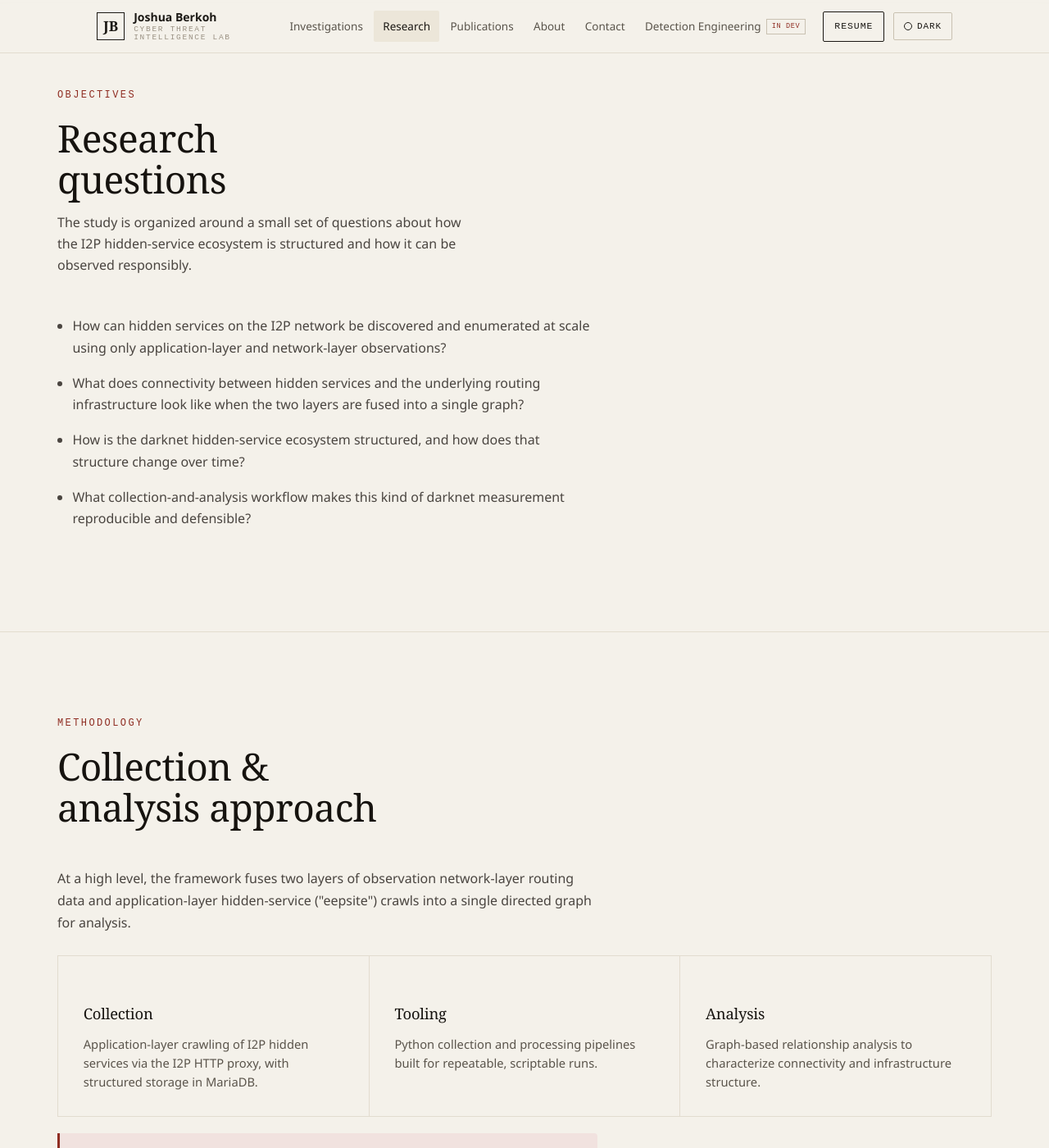
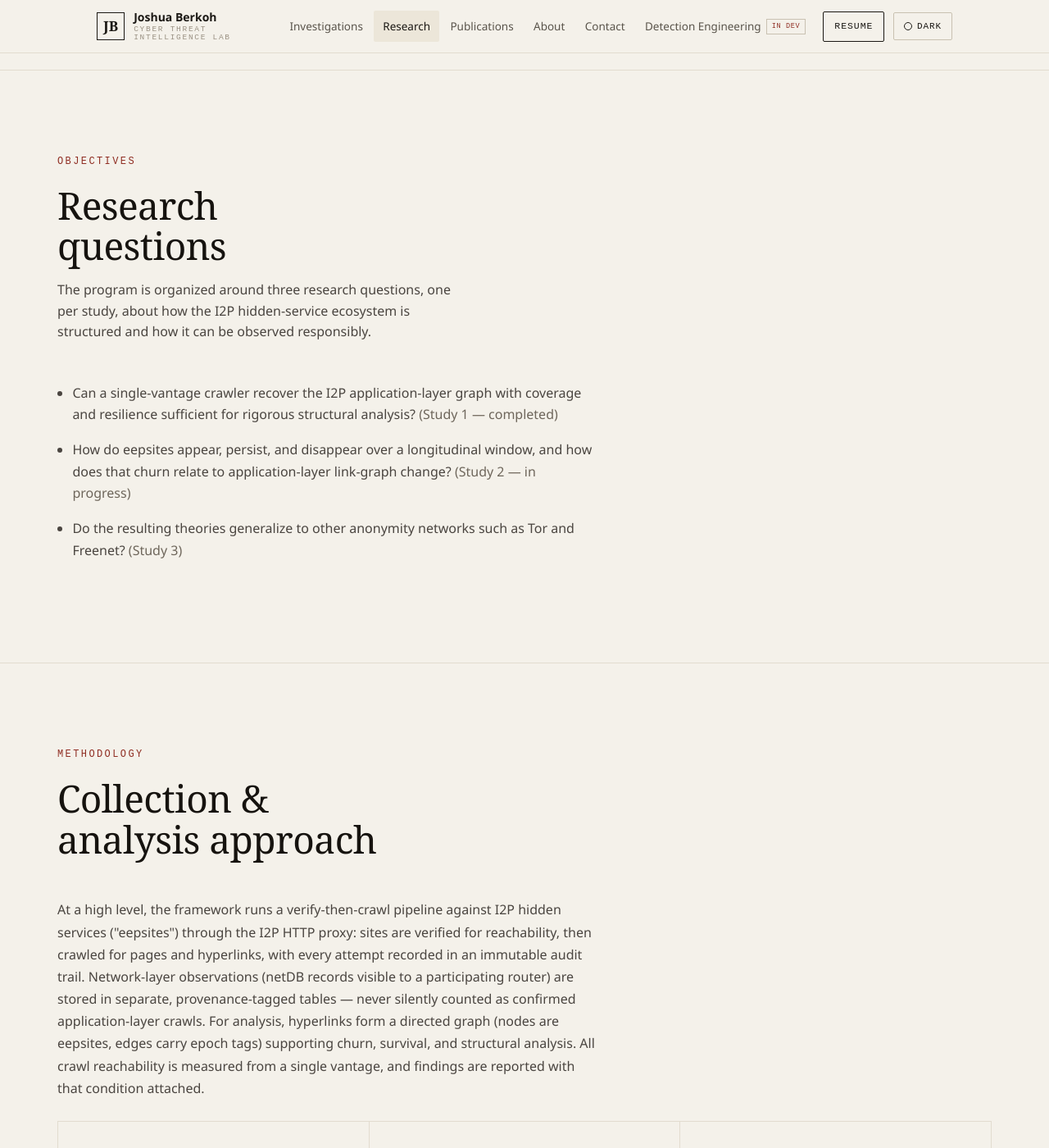
Before and after one commit to joshberk/joshberk.github.io, a Jekyll site: the page built from research.md, in a window 1280 px wide and 1400 px high, scrolled down 2279 px. Shown: the whole window at 82% size. Built offline with Jekyll 4.4.1, drawn with Linux system fonts in a browser that asks for light colours; some of the changed text lies outside the part shown.

Commit message:
Research page: three-study program, layer-honest methodology, open-science links

```diff
--- a/_data/current_work.yml
+++ b/_data/current_work.yml
@@ -3,7 +3,7 @@
 - title: "I2P Hidden Service Ecosystem Analysis"
   status: "In Progress"
   category: "Dark-Web Intelligence Research"
-  description: "PhD research focused on hidden-service discovery, application-layer crawling, infrastructure mapping, graph-based relationship analysis, and reproducible collection workflows within the I2P anonymity network."
+  description: "PhD research program on the I2P hidden-service ecosystem: completed crawler methodology validation (Study 1), an in-progress longitudinal eepsite churn measurement campaign (Study 2), and a planned cross-network generalization study (Study 3)."
   link: "/research/"
 
 - title: "KC7 Cyber Investigation Portfolio"
--- a/research.md
+++ b/research.md
@@ -31,7 +31,7 @@ manuscripts:
   <div class="research-status">
     <span class="status-badge status-progress">PhD Research · In Progress</span>
   </div>
-  <p>A PhD research project focused on discovering, collecting, and analyzing application-layer and network-layer observations within the I2P anonymity network to better understand hidden-service connectivity, infrastructure structure, and ecosystem behavior. The work treats anonymity infrastructure and the hidden services that ride on it as one connected system, and builds a reproducible collection-and-analysis framework around it.</p>
+  <p>A PhD research program measuring the I2P anonymity network's hidden-service (eepsite) ecosystem across three sequential studies. Study 1 validated the measurement methodology, comparing the purpose-built XL-I2P crawler against the c4i2p baseline. Study 2 is a longitudinal campaign now collecting epoch-tagged observations to measure eepsite churn against application-layer link-graph change. Study 3 will test the resulting theories for generality against published measurements of other anonymity networks. Network-layer observations are recorded with strict provenance separation from application-layer crawls, so cross-layer claims are made only where the data supports them.</p>
   <p class="research-note">This is a privacy-preserving hidden-service ecosystem study with relevance to cyber threat intelligence. It characterizes darknet infrastructure and connectivity; it does not identify, attribute, or track real-world adversary groups.</p>
   <div class="focus-grid">
     <span class="ic-tag">Hidden-service discovery</span>
@@ -67,13 +67,12 @@ manuscripts:
   <div class="section-heading">
     <p class="section-kicker">Objectives</p>
     <h2>Research questions</h2>
-    <p class="section-intro">The study is organized around a small set of questions about how the I2P hidden-service ecosystem is structured and how it can be observed responsibly.</p>
+    <p class="section-intro">The program is organized around three research questions, one per study, about how the I2P hidden-service ecosystem is structured and how it can be observed responsibly.</p>
   </div>
   <ul class="research-qs">
-    <li>How can hidden services on the I2P network be discovered and enumerated at scale using only application-layer and network-layer observations?</li>
-    <li>What does connectivity between hidden services and the underlying routing infrastructure look like when the two layers are fused into a single graph?</li>
-    <li>How is the darknet hidden-service ecosystem structured, and how does that structure change over time?</li>
-    <li>What collection-and-analysis workflow makes this kind of darknet measurement reproducible and defensible?</li>
+    <li>Can a single-vantage crawler recover the I2P application-layer graph with coverage and resilience sufficient for rigorous structural analysis? <span class="muted">(Study 1 — completed)</span></li>
+    <li>How do eepsites appear, persist, and disappear over a longitudinal window, and how does that churn relate to application-layer link-graph change? <span class="muted">(Study 2 — in progress)</span></li>
+    <li>Do the resulting theories generalize to other anonymity networks such as Tor and Freenet? <span class="muted">(Study 3)</span></li>
   </ul>
 </section>
 
@@ -82,7 +81,7 @@ manuscripts:
     <p class="section-kicker">Methodology</p>
     <h2>Collection &amp; analysis approach</h2>
   </div>
-  <p>At a high level, the framework fuses two layers of observation network-layer routing data and application-layer hidden-service ("eepsite") crawls into a single directed graph for analysis.</p>
+  <p>At a high level, the framework runs a verify-then-crawl pipeline against I2P hidden services ("eepsites") through the I2P HTTP proxy: sites are verified for reachability, then crawled for pages and hyperlinks, with every attempt recorded in an immutable audit trail. Network-layer observations (netDB records visible to a participating router) are stored in separate, provenance-tagged tables — never silently counted as confirmed application-layer crawls. For analysis, hyperlinks form a directed graph (nodes are eepsites, edges carry epoch tags) supporting churn, survival, and structural analysis. All crawl reachability is measured from a single vantage, and findings are reported with that condition attached.</p>
   <div class="home-summary">
     <article class="summary-card"><h3>Collection</h3><p>Application-layer crawling of I2P hidden services via the I2P HTTP proxy, with structured storage in MariaDB.</p></article>
     <article class="summary-card"><h3>Tooling</h3><p>Python collection and processing pipelines built for repeatable, scriptable runs.</p></article>
@@ -100,6 +99,8 @@ manuscripts:
     <li>Doctoral dissertation research <span class="tag-dev">In Progress</span></li>
     <li>Technical research notes <span class="muted">— published as the work matures</span></li>
     <li><a href="#research-manuscripts">Three research manuscripts — <span class="tag-dev">Under review</span></a></li>
+    <li>Study 1 validation datasets &amp; artifacts <span class="muted">— <a href="https://doi.org/10.21227/rkan-zq07">IEEE DataPort (DOI: 10.21227/rkan-zq07)</a></span></li>
+    <li>Study 2 crawler &amp; dashboard code <span class="muted">— <a href="https://github.com/joshberk/XL-I2P-Study2">GitHub: joshberk/XL-I2P-Study2</a></span></li>
     <li>Related lab artifacts <span class="muted">— see Security Lab Artifacts below</span></li>
   </ul>
   <p class="muted">See the <a href="{{ '/publications/' | relative_url }}">Publications</a> page for additional technical writing.</p>
```
